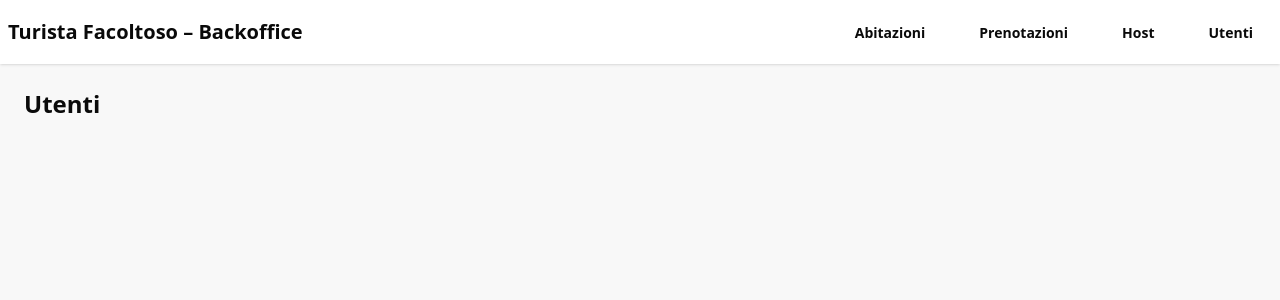
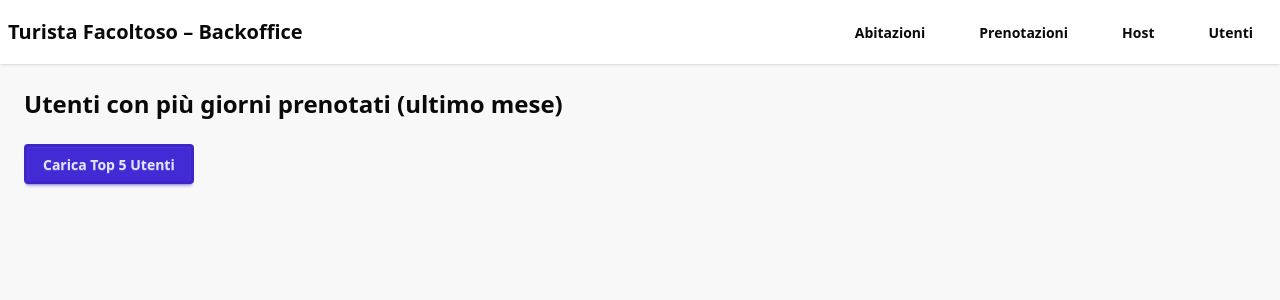
Before and after one commit to Emilio-Moscatiello/turista_facoltoso_frontend, a React (Vite) app: page /utenti in a window 1280 px wide. Shown: the top 300 px of the page. Built offline with nearby package versions, Linux system fonts and the light colour scheme.

Commit message:
Allineamento frontend con backend per ricerca utenti con più giorni prenotati

```diff
--- a/src/pages/UtentiPage.tsx
+++ b/src/pages/UtentiPage.tsx
@@ -1,3 +1,65 @@
+import { useState } from "react";
+import { getTopUtentiUltimoMese } from "../api/backend";
+
 export default function UtentiPage() {
-    return <h1 className="text-2xl font-bold">Utenti</h1>;
+    const [utenti, setUtenti] = useState<any[]>([]);
+    const [loading, setLoading] = useState<boolean>(false);
+    const [error, setError] = useState<string | null>(null);
+
+    const handleLoadUtenti = async () => {
+        setLoading(true);
+        setError(null);
+        setUtenti([]);
+
+        try {
+            const data = await getTopUtentiUltimoMese();
+            setUtenti(data);
+        } catch (err) {
+            if (err instanceof Error) {
+                setError(err.message);
+            } else {
+                setError("Errore sconosciuto");
+            }
+        } finally {
+            setLoading(false);
+        }
+    };
+
+    return (
+        <div>
+            <h1 className="text-2xl font-bold mb-6">
+                Utenti con più giorni prenotati (ultimo mese)
+            </h1>
+
+            <button className="btn btn-primary mb-6" onClick={handleLoadUtenti}>
+                Carica Top 5 Utenti
+            </button>
+
+            {loading && <p className="text-info">Caricamento...</p>}
+            {error && <p className="text-error">{error}</p>}
+
+            {utenti.length > 0 && (
+                <table className="table table-zebra">
+                    <thead>
+                        <tr>
+                            <th>Nome</th>
+                            <th>Cognome</th>
+                            <th>Email</th>
+                            <th>Giorni prenotati</th>
+                        </tr>
+                    </thead>
+                    <tbody>
+                        {utenti.map((utente, index) => (
+                            <tr key={index}>
+                                <td>{utente.nome}</td>
+                                <td>{utente.cognome}</td>
+                                <td>{utente.email}</td>
+                                <td>{utente.giorniPrenotati}</td>
+                            </tr>
+                        ))}
+                    </tbody>
+                </table>
+            )}
+        </div>
+    );
 }
```
